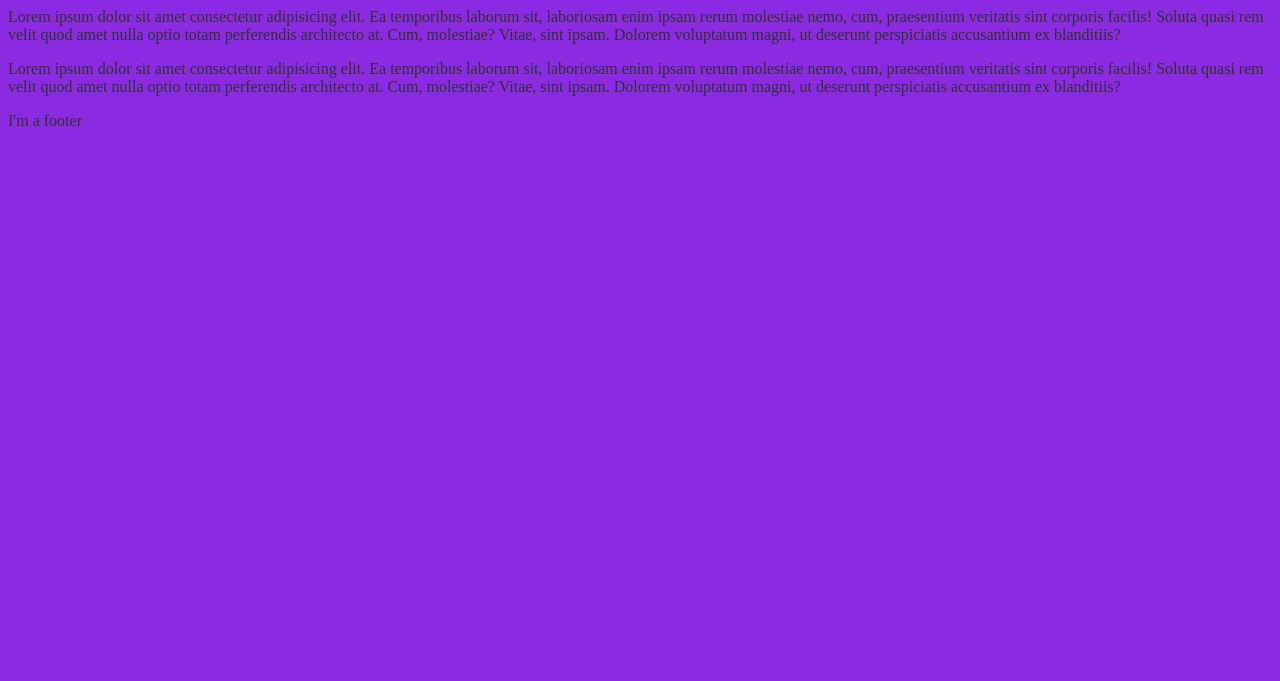
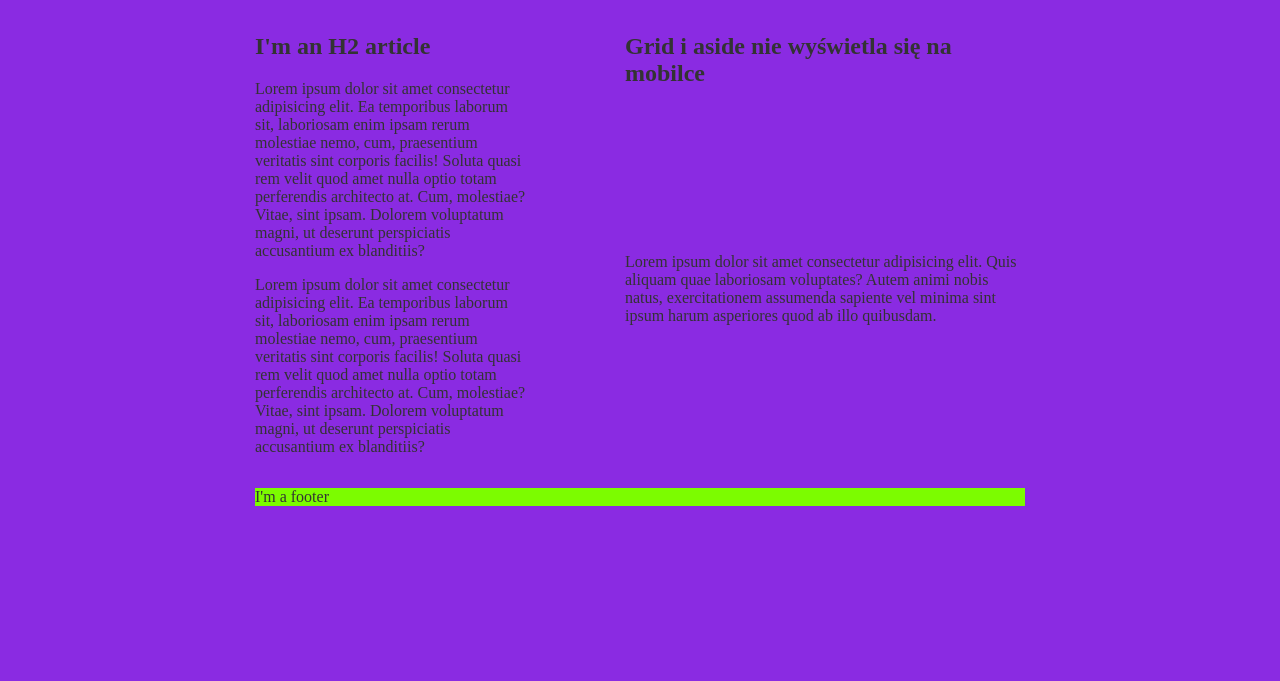
Before and after one commit to SlawomirN/first-grid, a plain HTML site: page index.html in a window 1280 px wide. Shown: the part 119-800 px from the top of the page. Drawn offline with Linux system fonts and the light colour scheme.

Commit message:
Aside column extended to 400px in largest screen view

```diff
--- a/index.html
+++ b/index.html
@@ -25,7 +25,7 @@
                 magni, ut deserunt perspiciatis accusantium ex blanditiis?</p>
         </article>
         <aside class="aside">
-            <h2>Grid i aside wyświetla się tylko od 768px do 1023px</h2>
+            <h2>Grid i aside nie wyświetla się na mobilce</h2>
             <p>Lorem ipsum dolor sit amet consectetur adipisicing elit. Quis aliquam quae laboriosam voluptates? Autem
                 animi nobis natus, exercitationem assumenda sapiente vel minima sint ipsum harum asperiores quod ab illo
                 quibusdam.</p>
--- a/style.css
+++ b/style.css
@@ -56,7 +56,7 @@ body {
     grid-area: footer;
 }
 
-@media screen and (min-width: 768px) and (max-width: 1023px) {
+@media screen and (min-width: 768px) {
 
     .aside {
         display: grid;
@@ -88,4 +88,7 @@ body {
     body {
         background: blueviolet;
     }
+    .main {
+        grid-template-columns: [pierwsza] 1fr [druga] 64px [trzecia] 400px;
+    }
 }
```
